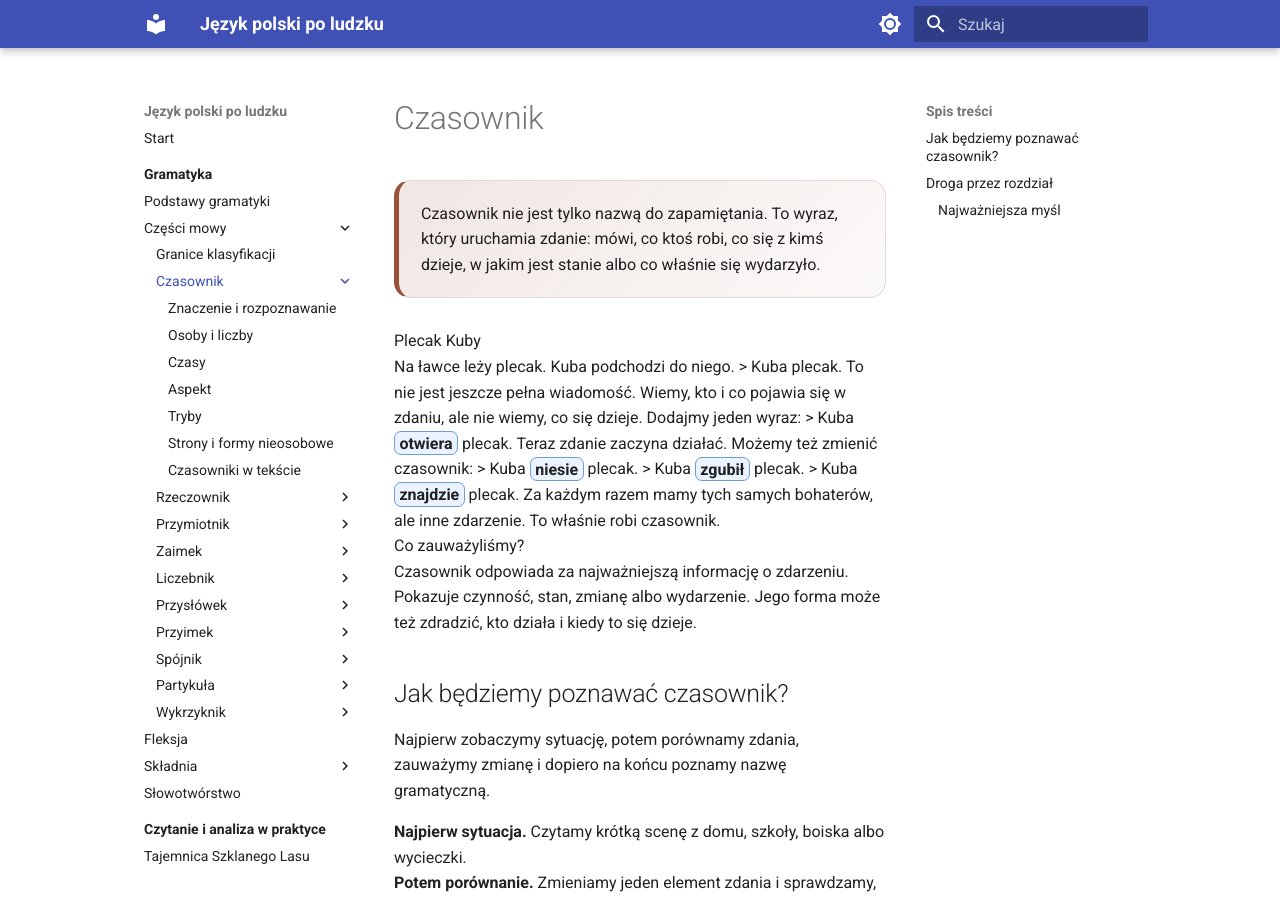
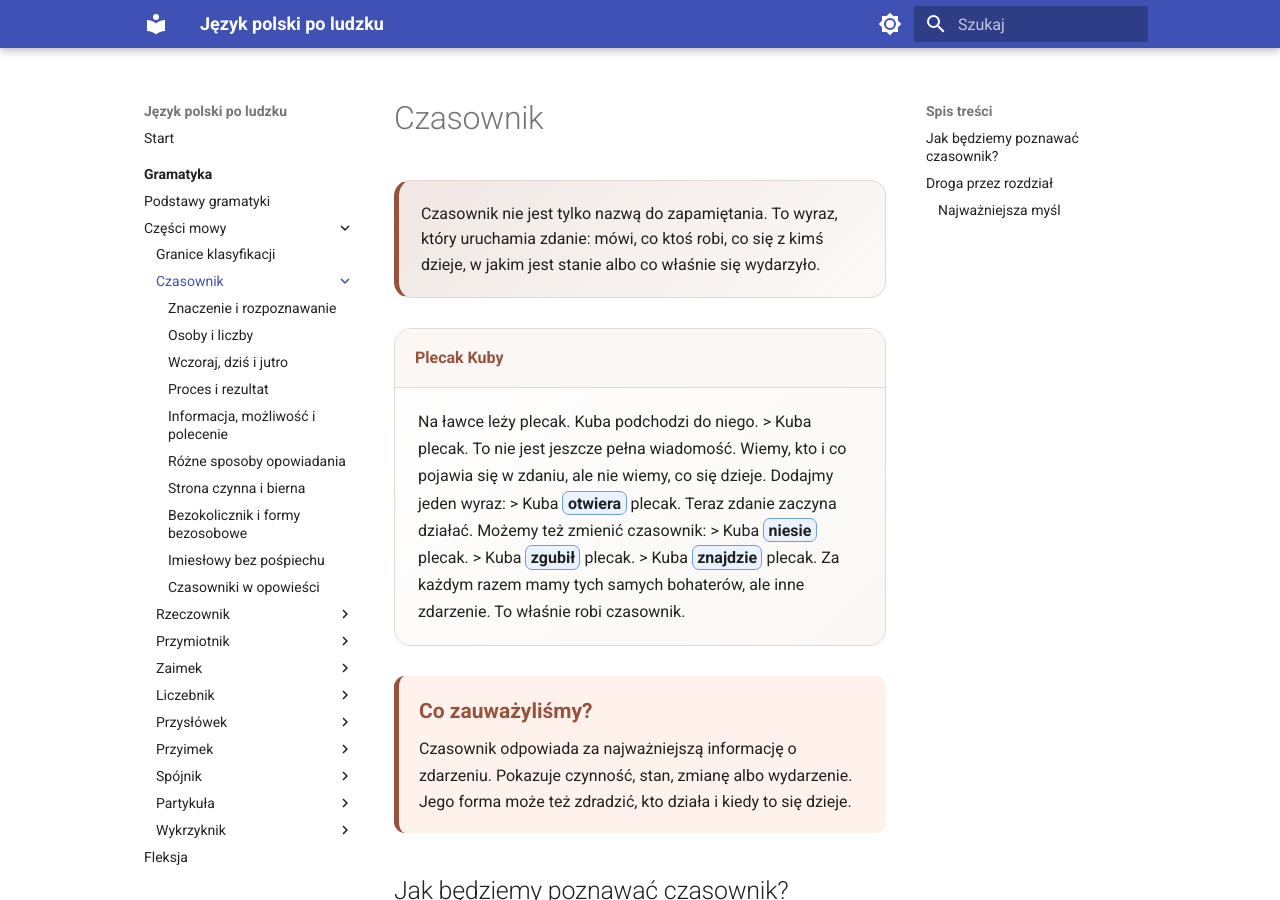
Before and after one commit to dchorazkiewicz/SP_JP, an MkDocs documentation site: the page built from docs/gramatyka/czesci-mowy/czasownik/index.md, in a window 1280 px wide and 900 px high. Built offline with MkDocs 1.6.1 and Material for MkDocs 9.7.7, drawn with Linux system fonts in a browser that asks for light colours.

Commit message:
Add narrative verb pages and styles to site navigation

```diff
--- a/mkdocs.yml
+++ b/mkdocs.yml
@@ -28,6 +28,7 @@ extra_css:
   - stylesheets/extra.css
   - stylesheets/noun-lesson.css
   - stylesheets/verb-lesson.css
+  - stylesheets/verb-narrative.css
   - stylesheets/remaining-parts.css
   - stylesheets/lesson-style-compat.css
   - stylesheets/indeclinable-parts.css
@@ -62,14 +63,17 @@ nav:
           - Przegląd: gramatyka/czesci-mowy/index.md
           - Granice klasyfikacji: gramatyka/czesci-mowy/granice-klasyfikacji.md
           - Czasownik:
-              - Wprowadzenie: gramatyka/czesci-mowy/czasownik/index.md
+              - Czasownik uruchamia zdanie: gramatyka/czesci-mowy/czasownik/index.md
               - Znaczenie i rozpoznawanie: gramatyka/czesci-mowy/czasownik/znaczenie-i-rozpoznawanie.md
               - Osoby i liczby: gramatyka/czesci-mowy/czasownik/osoby-i-liczby.md
-              - Czasy: gramatyka/czesci-mowy/czasownik/czasy.md
-              - Aspekt: gramatyka/czesci-mowy/czasownik/aspekt.md
-              - Tryby: gramatyka/czesci-mowy/czasownik/tryby.md
-              - Strony i formy nieosobowe: gramatyka/czesci-mowy/czasownik/strony-i-formy-nieosobowe.md
-              - Czasowniki w tekście: gramatyka/czesci-mowy/czasownik/czasowniki-w-tekscie.md
+              - Wczoraj, dziś i jutro: gramatyka/czesci-mowy/czasownik/czasy.md
+              - Proces i rezultat: gramatyka/czesci-mowy/czasownik/aspekt.md
+              - Informacja, możliwość i polecenie: gramatyka/czesci-mowy/czasownik/tryby.md
+              - Różne sposoby opowiadania: gramatyka/czesci-mowy/czasownik/strony-i-formy-nieosobowe.md
+              - Strona czynna i bierna: gramatyka/czesci-mowy/czasownik/strona-czynna-i-bierna.md
+              - Bezokolicznik i formy bezosobowe: gramatyka/czesci-mowy/czasownik/bezokolicznik-i-formy-bezosobowe.md
+              - Imiesłowy bez pośpiechu: gramatyka/czesci-mowy/czasownik/imieslowy.md
+              - Czasowniki w opowieści: gramatyka/czesci-mowy/czasownik/czasowniki-w-tekscie.md
           - Rzeczownik:
               - Wprowadzenie: gramatyka/czesci-mowy/rzeczownik/index.md
               - Znaczenie i typy: gramatyka/czesci-mowy/rzeczownik/znaczenie-i-typy.md
```
